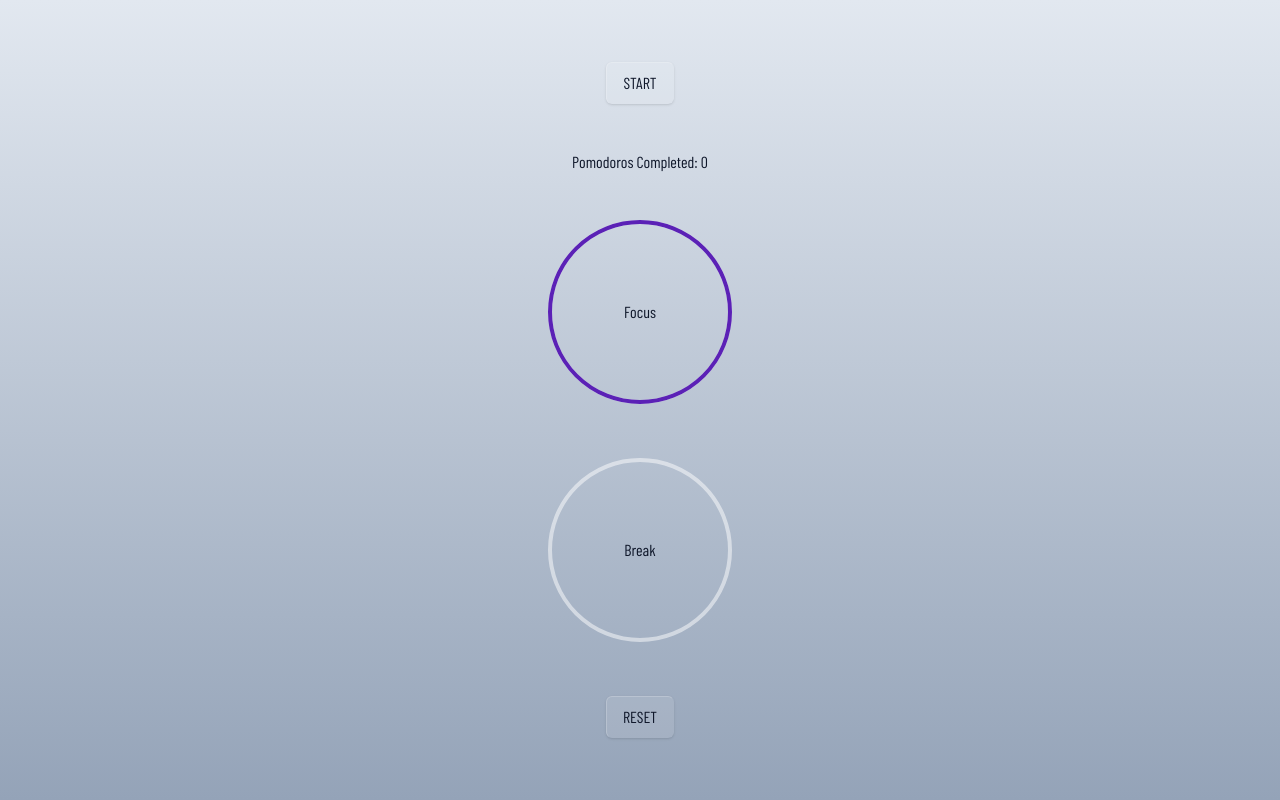
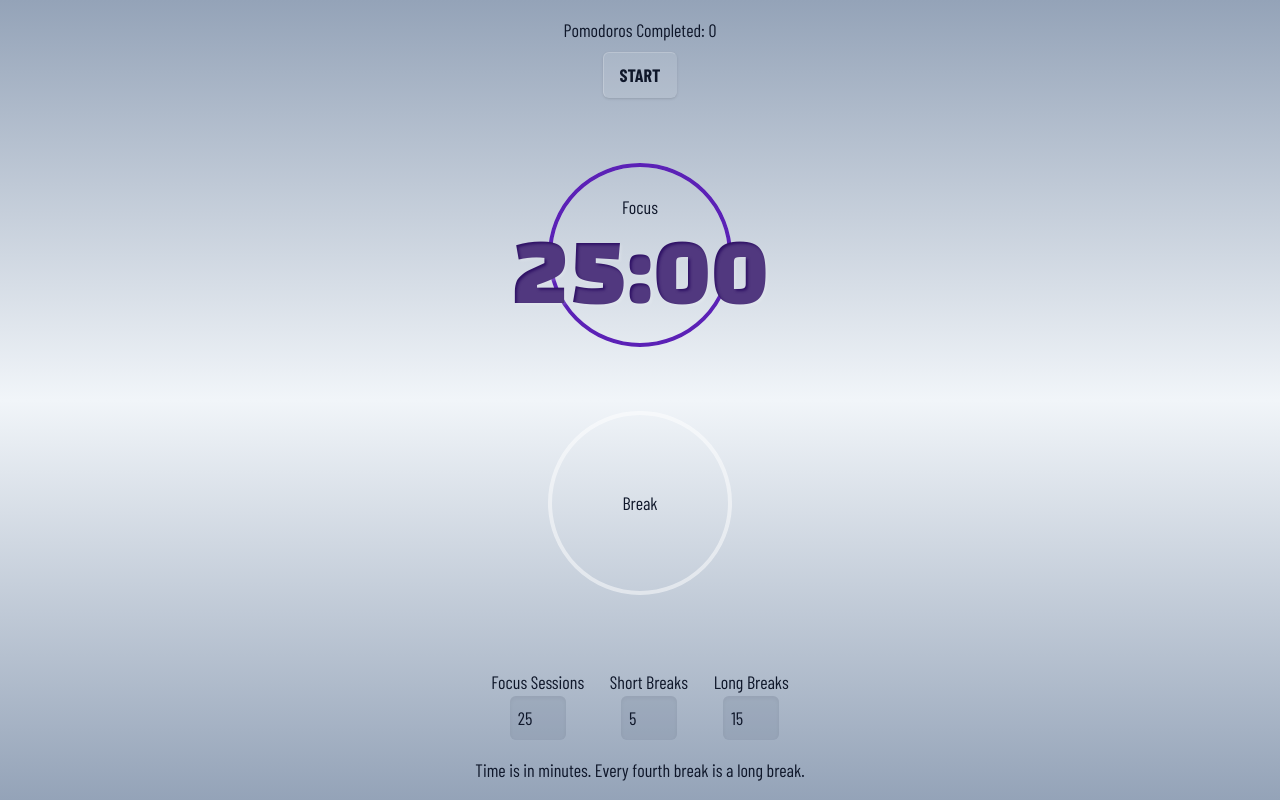
Before and after one commit to cassianebel/pomodoro, a React (Vite) app: page / in a window 1280 px wide. Built offline with nearby package versions, Linux system fonts and the light colour scheme; a web font is replaced by a local one.

Commit message:
editable times

```diff
--- a/src/App.jsx
+++ b/src/App.jsx
@@ -1,35 +1,35 @@
-import { useState, useEffect } from "react";
+import { useState, useEffect, useRef } from "react";
 import PartyMode from "react-confetti";
 import { CSSTransition } from "react-transition-group";
 import CircularProgress from "./Components/CircularProgress";
 import Countdown from "./Components/Countdown";
 import Button from "./Components/Button";
+import Modifier from "./Components/Modifier";
 
 function App() {
-  const [totalFocus, setTotalFocus] = useState(1 * 60); // 25 minutes
-  const [focusLeft, setFocusLeft] = useState(1 * 60); // 25 minutes
+  const [started, setStarted] = useState(false);
+  const [totalFocus, setTotalFocus] = useState(25 * 60); // 25 minutes
+  const [focusLeft, setFocusLeft] = useState(25 * 60); // 25 minutes
   const [isFocus, setIsFocus] = useState(false);
   const [pomodoros, setPomodoros] = useState(0);
-  const [totalBreak, setTotalBreak] = useState(1 * 60); // 5 minutes
+  const [totalBreak, setTotalBreak] = useState(5 * 60); // 5 minutes
+  const [totalShortBreak, setTotalShortBreak] = useState(5 * 60); // 5 minutes
+  const [totalLongBreak, setTotalLongBreak] = useState(15 * 60); // 15 minutes
   const [breakLeft, setBreakLeft] = useState(0);
   const [isBreak, setIsBreak] = useState(false);
+  const [isLongBreak, setIsLongBreak] = useState(false);
   const [isRunning, setIsRunning] = useState(false);
   const [showConfetti, setShowConfetti] = useState(false);
-  const [animate, setAnimate] = useState(false);
+  const [fade, setFade] = useState(false);
+
+  const timerRef = useRef(null);
 
   const toggleTimer = () => {
+    setStarted(true);
     setIsRunning(!isRunning);
     if (!isFocus && !isBreak) {
       setIsFocus(true);
     }
-  };
-
-  const resetTimer = () => {
-    setIsRunning(false);
-    setIsFocus(false);
-    setIsBreak(false);
-    setFocusLeft(1 * 60); // 25 minutes
-    setBreakLeft(1 * 60); // 5 minutes
   };
 
   const endFocusAnimation = () => {
@@ -38,32 +38,29 @@ function App() {
   };
 
   const endBreakAnimation = () => {
-    setAnimate(true);
-    setTimeout(() => setAnimate(false), 100); // Reset `in` to false after animation
+    setFade(true);
+    setTimeout(() => setFade(false), 100); // Reset `in` to false after animation
   };
 
   useEffect(() => {
-    let timer;
-    if (!isRunning) {
-      clearInterval(timer);
-    } else {
+    if (isRunning) {
       if (isFocus) {
-        setIsBreak(false);
-        setBreakLeft(0);
-        timer = setInterval(() => {
+        timerRef.current = setInterval(() => {
           setFocusLeft((prevTime) => {
             if (prevTime <= 1) {
               endFocusAnimation();
-              clearInterval(timer);
+              clearInterval(timerRef.current);
               setIsFocus(false);
               setPomodoros((prevPomodoros) => prevPomodoros + 1);
               let poms = pomodoros + 1;
               if (poms % 4 === 0) {
-                setTotalBreak(2 * 60); // 15 minutes
-                setBreakLeft(2 * 60); // 15 minutes
+                setTotalBreak(totalLongBreak);
+                setBreakLeft(totalLongBreak);
+                setIsLongBreak(true);
               } else {
-                setTotalBreak(1 * 60); // 5 minutes
-                setBreakLeft(1 * 60); // 5 minutes
+                setTotalBreak(totalShortBreak);
+                setBreakLeft(totalShortBreak);
+                setIsLongBreak(false);
               }
               setIsBreak(true);
               return 0;
@@ -71,14 +68,14 @@ function App() {
             return prevTime - 1;
           });
         }, 1000);
-      } else if (isBreak && isRunning) {
-        timer = setInterval(() => {
+      } else if (isBreak) {
+        timerRef.current = setInterval(() => {
           setBreakLeft((prevTime) => {
             if (prevTime <= 1) {
               endBreakAnimation();
-              clearInterval(timer);
+              clearInterval(timerRef.current);
               setIsBreak(false);
-              setFocusLeft(1 * 60); // 25 minutes
+              setFocusLeft(totalFocus);
               setIsFocus(true);
               return 0;
             }
@@ -87,54 +84,70 @@ function App() {
         }, 1000);
       }
     }
-    return () => clearInterval(timer);
-  }, [isRunning, isFocus, isBreak]);
-
-  const formatTime = (time) => {
-    const minutes = Math.floor(time / 60);
-    const seconds = time % 60;
-    return `${minutes.toString().padStart(2, "0")}:${seconds
-      .toString()
-      .padStart(2, "0")}`;
-  };
+    return () => clearInterval(timerRef.current);
+  }, [
+    isRunning,
+    isFocus,
+    isBreak,
+    totalFocus,
+    totalBreak,
+    totalShortBreak,
+    totalLongBreak,
+    pomodoros,
+  ]);
 
   const calcPercentage = (timeLeft, totalTime) => {
     return ((timeLeft / totalTime) * 100).toFixed(2);
   };
 
+  const setFocus = (time) => {
+    setTotalFocus(time);
+    setFocusLeft(time);
+  };
+
+  const setBreak = (time) => {
+    setTotalShortBreak(time);
+    setBreakLeft(time);
+  };
+
+  const setLongBreak = (time) => {
+    setTotalLongBreak(time);
+    if (isLongBreak) {
+      setBreakLeft(time);
+    }
+  };
+
   return (
-    <div
-      className={`flex flex-col items-center justify-evenly h-screen mx-auto p-4 font-body ${
-        isFocus
-          ? "bg-gradient-to-b from-violet-200 to-violet-400 text-violet-950"
-          : isBreak
-          ? "bg-gradient-to-b from-teal-300 to-teal-100 text-teal-900"
-          : "bg-gradient-to-b from-slate-200 to-slate-400 text-slate-900"
-      }`}
-    >
+    <>
       {showConfetti && (
         <PartyMode
           recycle={false}
           colors={[
-            "purple",
-            "mediumpurple",
-            "mediumorchid",
-            "magenta",
-            "darkmagenta",
-            "darkviolet",
-            "fuchsia",
+            "#2dd4bf",
+            "#0d9488",
+            "#115e59",
+            "#a78bfa",
+            "#7c3aed",
+            "#5b21b6",
           ]}
         />
       )}
-      <CSSTransition
-        in={animate}
-        timeout={2000}
-        classNames="fade"
-        unmountOnExit
-      >
+
+      <CSSTransition in={fade} timeout={2000} classNames="fade" unmountOnExit>
         <div className="overlay"></div>
       </CSSTransition>
 
+      <div
+        className={`flex flex-col items-center justify-between h-screen mx-auto p-4 font-body text-lg transition-all duration-300 ${
+          isFocus
+            ? "bg-gradient-to-b from-violet-400 via-violet-200 to-violet-400 text-violet-950"
+            : isBreak
+            ? "bg-gradient-to-b from-teal-300 via-teal-100 to-teal-300 text-teal-900"
+            : "bg-gradient-to-b from-slate-400 via-slate-100 to-slate-400 text-slate-900"
+        }`}
+      >
+        <div className="flex flex-col items-center">
+          <p>Pomodoros Completed: {pomodoros}</p>
           <Button handleClick={toggleTimer}>
             {isRunning
               ? "Pause"
@@ -144,8 +157,8 @@ function App() {
               ? "Resume"
               : "Start"}
           </Button>
+        </div>
 
-      <p>Pomodoros Completed: {pomodoros}</p>
         <div className="relative flex justify-center items-center">
           <div className="rotate-[-90deg]">
             <CircularProgress
@@ -156,7 +169,7 @@ function App() {
 
           <div className="absolute w-40 h-40 rounded-full text-center flex flex-col justify-center items-center mx-auto">
             <p>Focus</p>
-          {isFocus && (
+            {(isFocus || !started) && (
               <Countdown
                 percentage={calcPercentage(focusLeft, totalFocus)}
                 timeLeft={focusLeft}
@@ -166,6 +179,7 @@ function App() {
             )}
           </div>
         </div>
+
         <div className="relative flex justify-center items-center">
           <div className="rotate-[-90deg]">
             <CircularProgress
@@ -185,8 +199,32 @@ function App() {
             )}
           </div>
         </div>
-      <Button handleClick={resetTimer}>Reset</Button>
+
+        <div>
+          <form className="flex items-center justify-between w-full p-4">
+            <Modifier
+              label="Focus Sessions"
+              name="focus"
+              value={totalFocus}
+              handleChange={setFocus}
+            />
+            <Modifier
+              label="Short Breaks"
+              name="shortbreak"
+              value={totalShortBreak}
+              handleChange={setBreak}
+            />
+            <Modifier
+              label="Long Breaks"
+              name="longbreak"
+              value={totalLongBreak}
+              handleChange={setLongBreak}
+            />
+          </form>
+          <p>Time is in minutes. Every fourth break is a long break.</p>
         </div>
+      </div>
+    </>
   );
 }
 
--- a/src/Components/Button.jsx
+++ b/src/Components/Button.jsx
@@ -1,7 +1,7 @@
 const Button = ({ children, handleClick }) => {
   return (
     <button
-      className="px-4 py-2 shadow m-2 rounded-md bg-white bg-opacity-10 border border-white border-opacity-20 border-b-transparent border-r-transparent uppercase"
+      className="px-4 py-2 shadow m-2 rounded-md bg-white bg-opacity-10 border border-white border-opacity-20 border-b-transparent border-r-transparent uppercase font-bold"
       onClick={() => handleClick()}
     >
       {children}
--- /dev/null
+++ b/src/Components/Modifier.jsx
@@ -0,0 +1,19 @@
+const Modifier = ({ label, name, value, handleChange }) => {
+  return (
+    <div className="flex flex-col items-center">
+      <label htmlFor={name}>{label}</label>
+      <input
+        type="number"
+        min="1"
+        max="60"
+        step="1"
+        name={name}
+        value={value / 60}
+        onChange={(e) => handleChange(e.target.value * 60)}
+        className="block w-14 p-2 bg-slate-500 bg-opacity-20 shadow-inner rounded-md"
+      />
+    </div>
+  );
+};
+
+export default Modifier;
--- a/src/index.css
+++ b/src/index.css
@@ -8,7 +8,7 @@
   left: 0;
   width: 100vw;
   height: 100vh;
-  background: #0f766e;
+  background: white;
   opacity: 1;
   transition: all 2s;
 }
```
Lines whose indentation alone changed are shown as unchanged.
